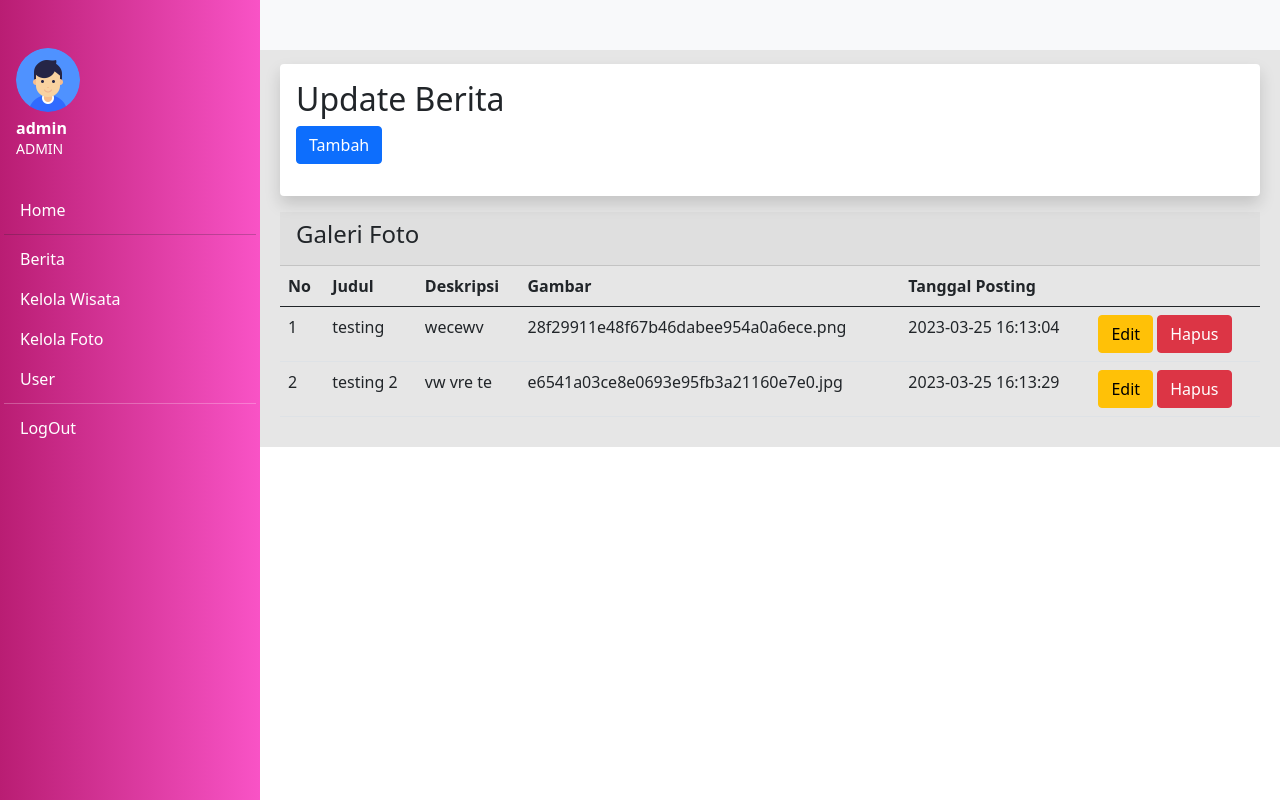
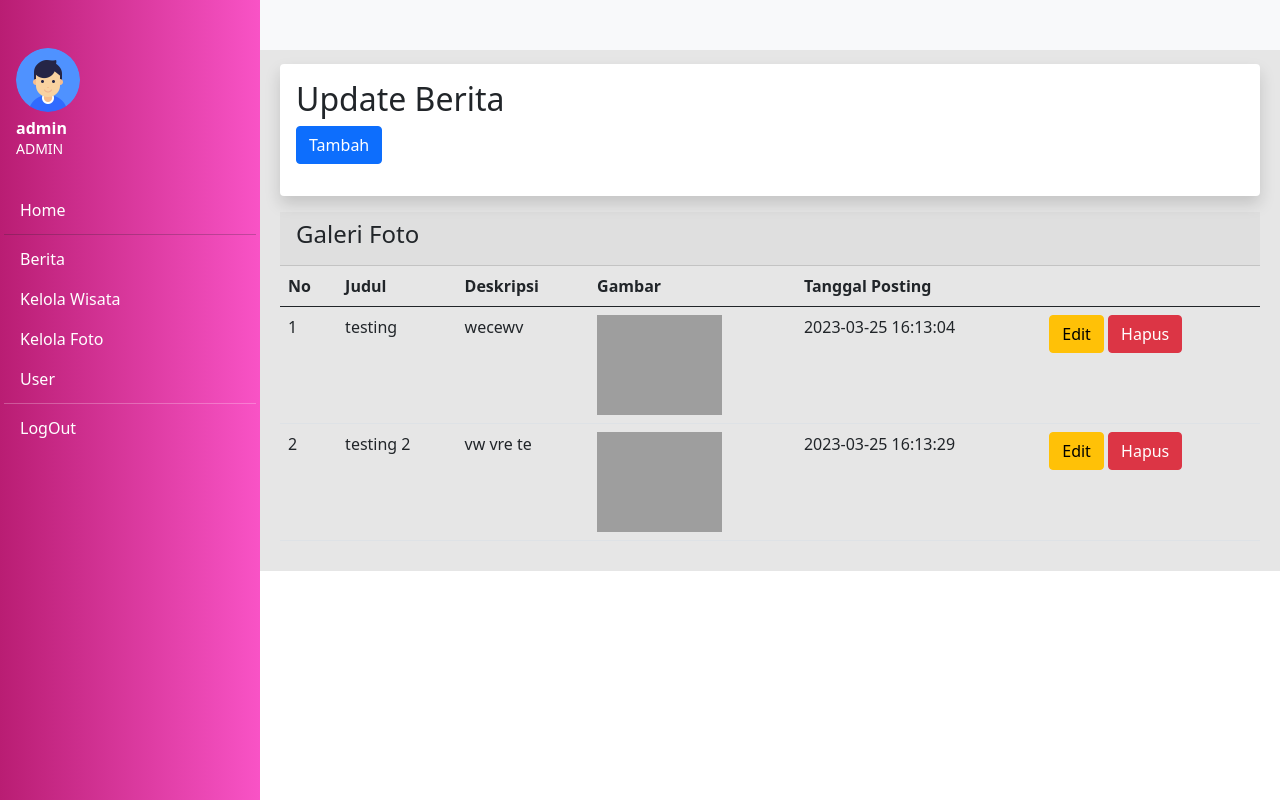
Before and after one commit to deasalsabilla/bukit-kunci, a PHP site: page /admin/menu/berita/index.php in a window 1280 px wide. Run offline with PHP 8.4, Linux system fonts and the light colour scheme; a user stored in the database is signed in; data comes from the database, SQL or seed files in the repository; grey boxes are pictures that could not be loaded.

Commit message:
menampilkan gambar pada tabel berita

```diff
--- a/admin/menu/berita/index.php
+++ b/admin/menu/berita/index.php
@@ -266,7 +266,7 @@ session_start();
                                         <td><?php echo $no++ ?></td>
                                         <td><?php echo $hasil['judul'] ?></td>
                                         <td><?php echo $hasil['deskripsi'] ?></td>
-                                        <td><?php echo $hasil['gambar'] ?></td>
+                                        <td><img src="img/<?php echo $hasil['gambar'] ?>" width="125px" height="100px" alt=""></td>
                                         <td><?php echo $hasil['date'] ?></td>
                                         <td>
                                             <button class="btn btn-warning"><a href="edit.php?id=<?php echo $hasil['id']; ?>" style="color: black; text-decoration:none;">Edit</a></button>
```
